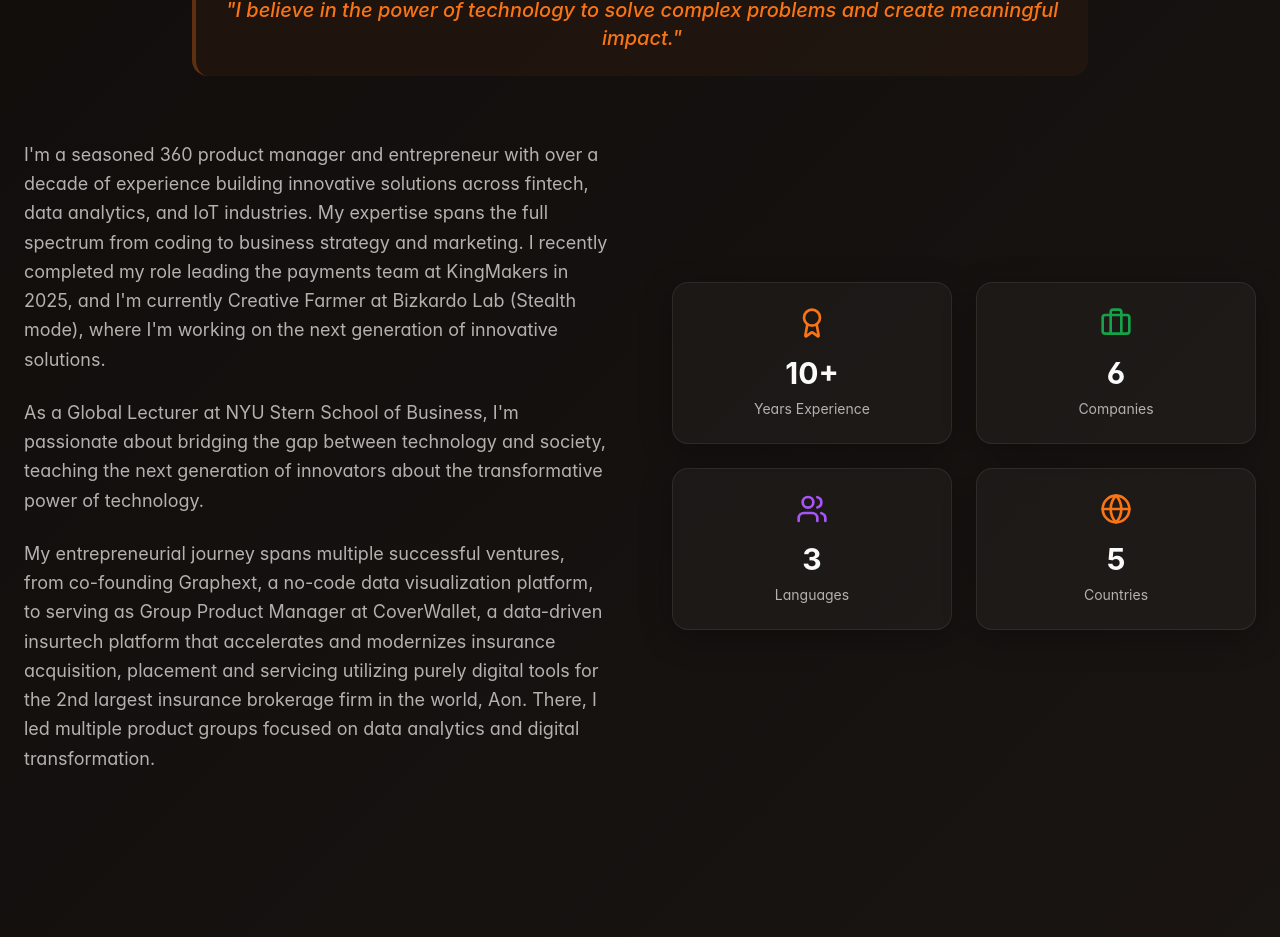
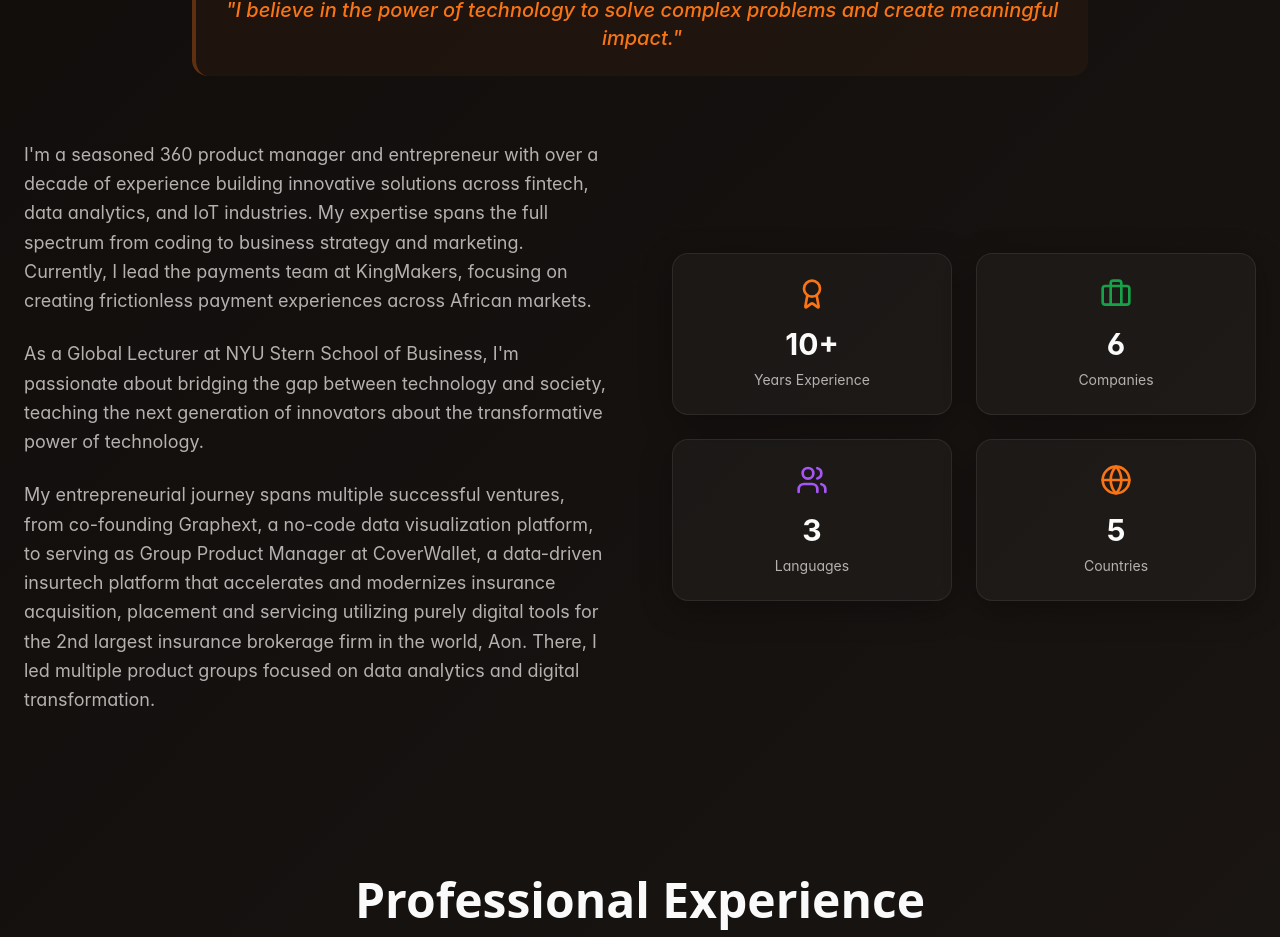
Before and after one commit to assarasua/product-leadership-asier, a React (Vite) app: page / in a window 1280 px wide. Shown: the part 1277-2214 px from the top of the page. Built offline with nearby package versions, Linux system fonts and the light colour scheme.

Commit message:
Reverted to commit dd5d37c6a26d5f994bddff9d1306cf374a588e97

```diff
--- a/src/components/About.tsx
+++ b/src/components/About.tsx
@@ -22,8 +22,8 @@ const About = () => {
               <p className="text-lg leading-relaxed">
                 I'm a seasoned 360 product manager and entrepreneur with over a decade of experience building innovative solutions
                 across fintech, data analytics, and IoT industries. My expertise spans the full spectrum from coding to business
-                strategy and marketing. I recently completed my role leading the payments team at KingMakers in 2025, and I'm
-                currently Creative Farmer at Bizkardo Lab (Stealth mode), where I'm working on the next generation of innovative solutions.
+                strategy and marketing. Currently, I lead the payments team at KingMakers, focusing on creating frictionless
+                payment experiences across African markets.
               </p>
 
               <p className="text-lg leading-relaxed">
```
